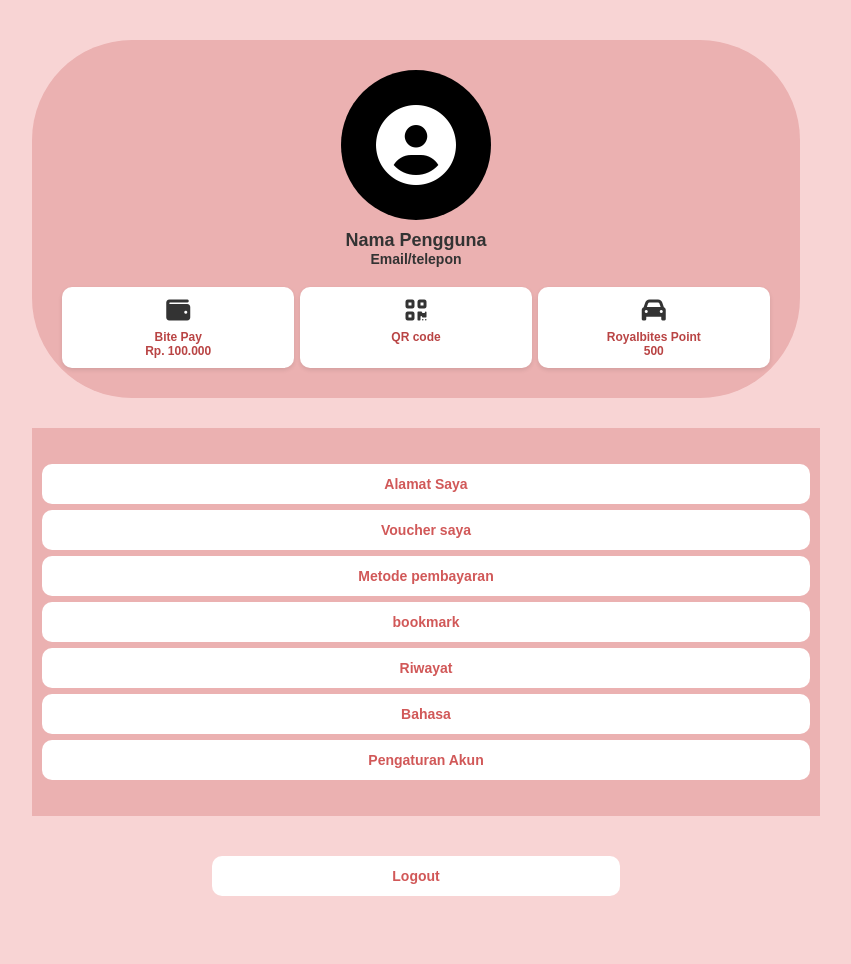
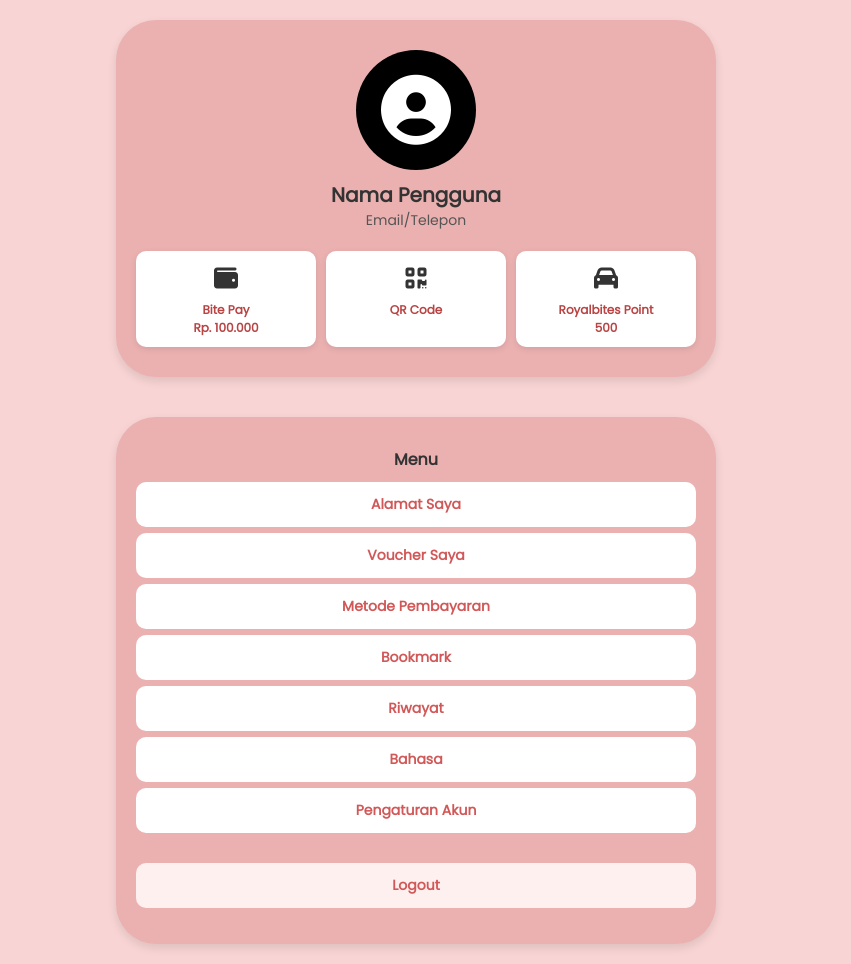
Before and after one commit to Apewww/tribite, a PHP site: page /profile in a window 1280 px wide. Shown: the whole page, without its empty margins (224-1075 px from the left). Before the commit the page ends 896 px from the top, so only its background shows below. Run offline with PHP 8.4, Linux system fonts and the light colour scheme.

Commit message:
update profile.php

```diff
--- a/app/views/profile.php
+++ b/app/views/profile.php
@@ -1,10 +1,11 @@
 <!DOCTYPE html>
 <html lang="id">
 <head>
-  <meta charset="UTF-8">
-  <meta name="viewport" content="width=device-width, initial-scale=1.0">
+  <meta charset="UTF-8" />
+  <meta name="viewport" content="width=device-width, initial-scale=1.0" />
   <title>Profil Pengguna</title>
-  <link rel="stylesheet" href="https://cdnjs.cloudflare.com/ajax/libs/font-awesome/6.5.0/css/all.min.css">
+  <link rel="stylesheet" href="https://cdnjs.cloudflare.com/ajax/libs/font-awesome/6.5.0/css/all.min.css" />
+  <link href="https://fonts.googleapis.com/css2?family=Poppins&display=swap" rel="stylesheet" />
   <style>
     body {
       margin: 0;
@@ -14,61 +15,88 @@
     }
 
     .container {
-      max-width: 60%;
-      margin: 0 auto;
+      width: 100%;
+      display: flex;
+      flex-direction: column;
+      align-items: center;
       padding: 20px 0;
+      animation: fadeIn 0.6s ease-in-out;
+    }
+
+    .box {
+      width: 90%;
+      max-width: 600px;
+      background-color: #ebb1b1;
+      border-radius: 40px;
+      padding: 30px 20px;
+      box-sizing: border-box;
+      box-shadow: 0 4px 10px rgba(0,0,0,0.1);
+      transition: transform 0.3s ease;
+    }
+
+    .box:hover {
+      transform: translateY(-3px);
     }
 
     .header {
-      background-color: #ebb1b1;
-      border-radius: 100px;
-      margin-top: 20px;
-      padding: 30px 0;
       text-align: center;
+      margin-bottom: 20px;
     }
 
     .profile-icon {
       background: #000;
-      width: 150px;
-      height: 150px;
+      width: 120px;
+      height: 120px;
       border-radius: 50%;
       margin: 0 auto 10px;
       display: flex;
       align-items: center;
       justify-content: center;
+      transition: transform 0.3s ease;
+    }
+
+    .profile-icon:hover {
+      transform: scale(1.05);
     }
 
     .profile-icon i {
-      font-size: 80px;
+      font-size: 70px;
       color: white;
     }
 
     .username {
       font-weight: bold;
-      font-size: 18px;
+      font-size: 20px;
+      margin-top: 5px;
     }
 
     .user-contact {
-      font-weight: bold;
       font-size: 14px;
+      color: #555;
     }
 
     .cards {
       display: flex;
       justify-content: space-between;
       margin-top: 20px;
-      padding: 0 30px;
-      gap: 5px;
+      gap: 10px;
     }
 
     .card {
       background: white;
       border-radius: 10px;
       padding: 10px;
-      width: 30%;
+      flex: 1;
       text-align: center;
       font-size: 12px;
-      box-shadow: 0 2px 4px rgba(0,0,0,0.1);
+      box-shadow: 0 2px 6px rgba(0,0,0,0.1);
+      transition: transform 0.3s ease, background-color 0.3s ease;
+      cursor: pointer;
+    }
+
+    .card:hover {
+      transform: scale(1.05);
+      background-color: #ffecec;
     }
 
     .card-icon {
@@ -76,25 +104,21 @@
       margin-bottom: 5px;
     }
 
-    .card-label {
-      font-weight: bold;
-      color: #b94444;
-    }
-
+    .card-label,
     .card-value {
       font-weight: bold;
       color: #b94444;
     }
 
     .menu {
-      background-color: #ebb1b1;
-      border-radius: 0px;
-      margin-top: 30px;
-      padding: 0 10px;
-      padding-top: 30px;
-     padding-bottom: 30px;
-     width: 100%;
-     height: 100%;
+      margin-top: 20px;
+    }
+
+    .menu-title {
+      text-align: center;
+      font-weight: bold;
+      margin-bottom: 10px;
+      font-size: 16px;
     }
 
     .menu-item, .logout {
@@ -107,28 +131,45 @@
       font-size: 14px;
       color: #d15858;
       cursor: pointer;
+      transition: background-color 0.3s ease, transform 0.2s ease;
+    }
+
+    .menu-item:hover,
+    .logout:hover {
+      background-color: #f7c1c1;
+      transform: scale(1.02);
     }
 
     .logout {
-      margin: 40px auto 20px;
-      width: 50%;
+      margin-top: 30px;
+      background-color: #fff0f0;
     }
 
-    .menu-title {
-      text-align: center;
-      font-weight: bold;
-      margin-bottom: 10px;
+    @media (max-width: 768px) {
+      .cards {
+        flex-direction: column;
+      }
+
+      .card {
+        width: 100%;
+      }
+    }
+
+    @keyframes fadeIn {
+      from { opacity: 0; transform: translateY(20px); }
+      to { opacity: 1; transform: translateY(0); }
     }
   </style>
 </head>
 <body>
   <div class="container">
-    <div class="header">
+    <!-- Header Box -->
+    <div class="box header">
       <div class="profile-icon">
         <i class="fa-solid fa-circle-user"></i>
       </div>
       <div class="username">Nama Pengguna</div>
-      <div class="user-contact">Email/telepon</div>
+      <div class="user-contact">Email/Telepon</div>
       <div class="cards">
         <div class="card">
           <div class="card-icon"><i class="fa-solid fa-wallet"></i></div>
@@ -137,7 +178,7 @@
         </div>
         <div class="card">
           <div class="card-icon"><i class="fa-solid fa-qrcode"></i></div>
-          <div class="card-label">QR code</div>
+          <div class="card-label">QR Code</div>
         </div>
         <div class="card">
           <div class="card-icon"><i class="fa-solid fa-car"></i></div>
@@ -147,17 +188,18 @@
       </div>
     </div>
 
-    <div class="menu">
+    <!-- Menu Box -->
+    <div class="box menu">
+      <div class="menu-title">Menu</div>
       <div class="menu-item">Alamat Saya</div>
-      <div class="menu-item">Voucher saya</div>
-      <div class="menu-item">Metode pembayaran</div>
-      <div class="menu-item">bookmark</div>
+      <div class="menu-item">Voucher Saya</div>
+      <div class="menu-item">Metode Pembayaran</div>
+      <div class="menu-item">Bookmark</div>
       <div class="menu-item">Riwayat</div>
       <div class="menu-item">Bahasa</div>
       <div class="menu-item">Pengaturan Akun</div>
+      <div class="logout">Logout</div>
     </div>
-
-    <div class="logout">Logout</div>
   </div>
 </body>
 </html>
```
